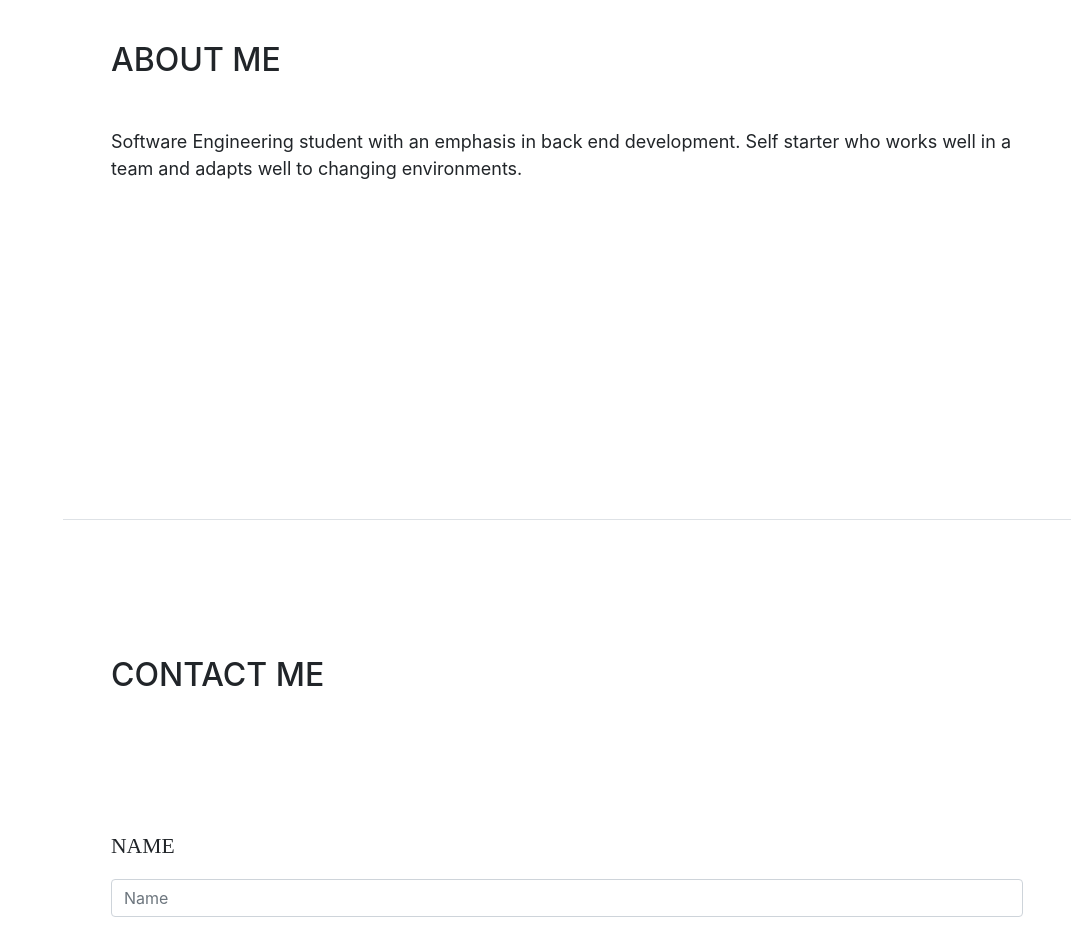
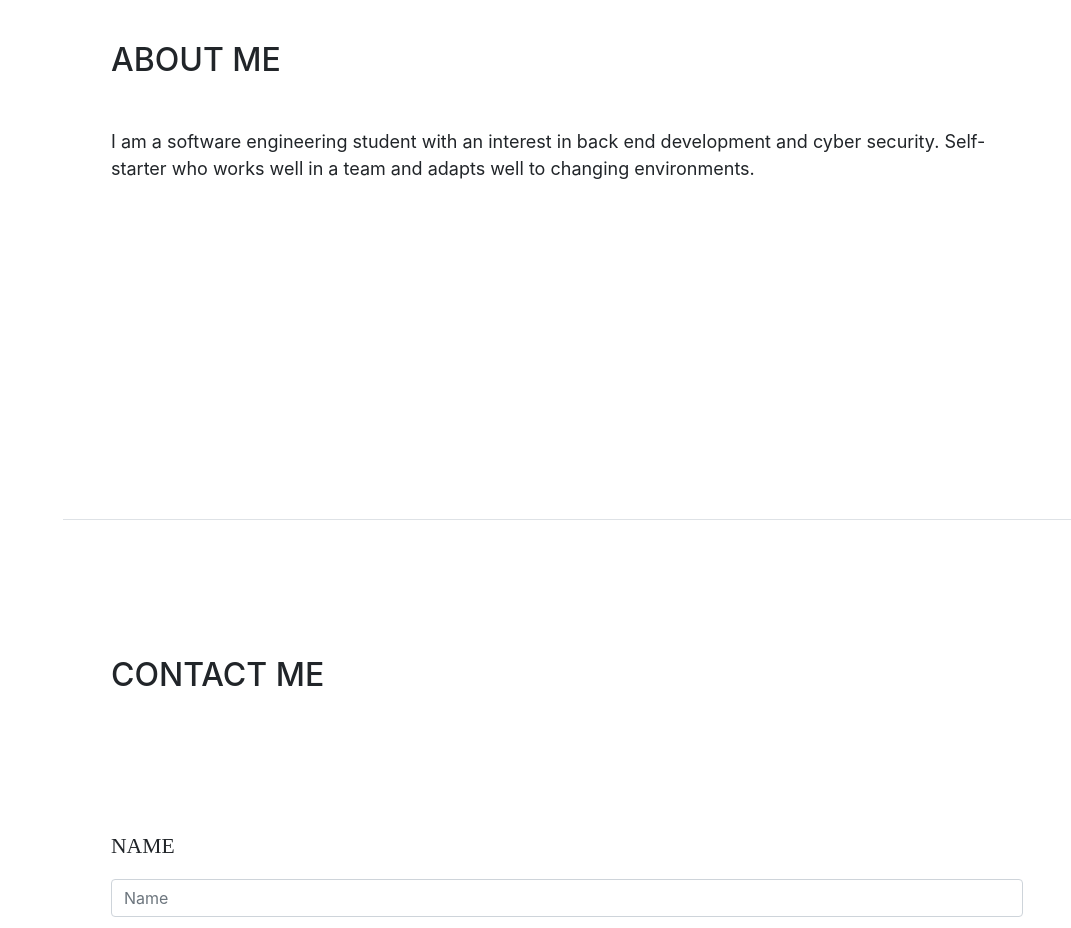
Before and after one commit to Crayon129/Raymond_Zhu, a website with bundled scripts: page index.html in a window 1280 px wide. Shown: the part 5080-6008 px from the top of the page, without its empty margins (209-1280 px from the left). Built offline with nearby package versions, Linux system fonts and the light colour scheme; a web font is replaced by a local one.

Commit message:
Add files via upload

```diff
--- a/index.html
+++ b/index.html
@@ -259,7 +259,7 @@
       <section class="resume-section p-3 p-lg-5 d-flex flex-column" id="interests">
         <div class="my-auto">
           <h2 class="mb-5">About Me</h2>
-          <p>Software Engineering student with an emphasis in back end development. Self starter who works well in a team and adapts well to changing environments.</p>
+          <p>I am a software engineering student with an interest in back end development and cyber security. Self-starter who works well in a team and adapts well to changing environments.</p>
         </div>
       </section>
 
```
